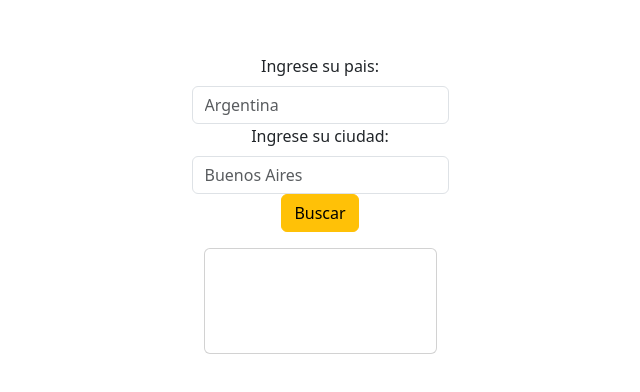
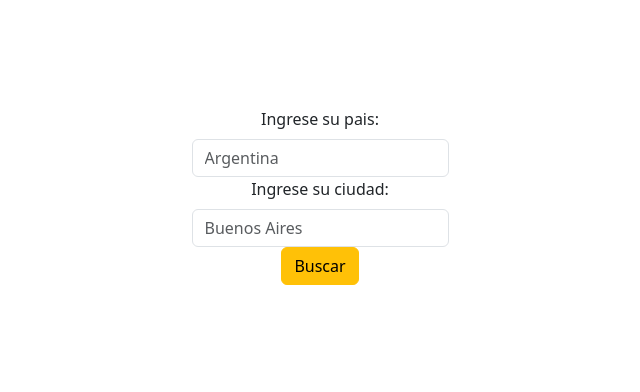
Before and after one commit to maxivega0/ejercicioReact13, a React (Vite) app: page / in a window 1280 px wide. Shown: the part 196-588 px from the top of the page, without its empty margins (320-960 px from the left). Built offline with nearby package versions, Linux system fonts and the light colour scheme.

Commit message:
lectura del prop clima

```diff
--- a/src/components/Formulario.jsx
+++ b/src/components/Formulario.jsx
@@ -8,6 +8,7 @@ const Formulario = () => {
   const [pais, setPais] = useState("");
   const [ciudad, setCiudad] = useState("");
   const [clima, setClima] = useState({})
+  const [mostrarClima, setMostrarClima] = useState(false)
 
   useEffect(()=> {
     // consultarAPI();
@@ -19,6 +20,7 @@ const Formulario = () => {
       console.log(respuesta);
       console.log(dato);
       setClima(dato);
+      setMostrarClima(true);
       console.log(clima);
     } catch(error){
       console.log(error);
@@ -58,7 +60,7 @@ const Formulario = () => {
             </Button>
           </Form.Group>
         </Form>
-        <Resultados clima={clima}></Resultados>
+        {mostrarClima &&  <Resultados clima={clima}></Resultados>}
       </Container>
     </div>
   );
--- a/src/components/Resultados.jsx
+++ b/src/components/Resultados.jsx
@@ -1,17 +1,22 @@
+/* eslint-disable react/prop-types */
 // import React from 'react';
-import { Container, Card } from "react-bootstrap";
+// import { Container, Card } from "react-bootstrap";
 
 const Resultados = ({ clima }) => {
   return (
     <>
-      <Container>
-        <Card>
-          <Card.Body>
-            <Card.Title>{}</Card.Title>
-            <Card.Text></Card.Text>
-          </Card.Body>
-        </Card>
-      </Container>
+    {console.log(clima)};
+    <h2>{clima.name}</h2>
+    <h2>{clima.clouds.all}</h2>
+    <h2>{clima.main.feels_like}</h2>
+    <h2>{clima.main.humidity}</h2>
+    <h2>{clima.main.pressure}</h2>
+    <h2>{clima.main.temp}</h2>
+    <h2>{clima.main.temp_max}</h2>
+    <h2>{clima.main.temp_min}</h2>
+    <h2>{clima.weather[0].description}</h2>
+    <h2>{clima.weather[0].icon}</h2>
+    <h2>{clima.weather[0].main}</h2>
     </>
   );
 };
```
